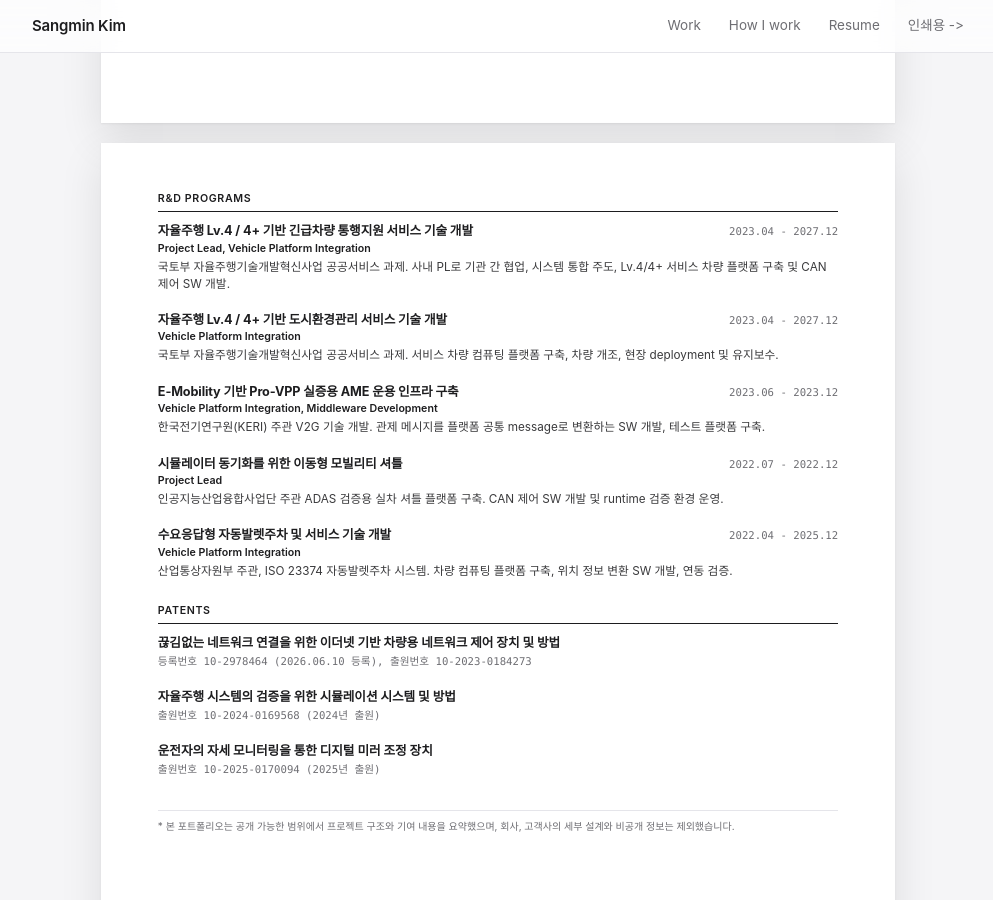
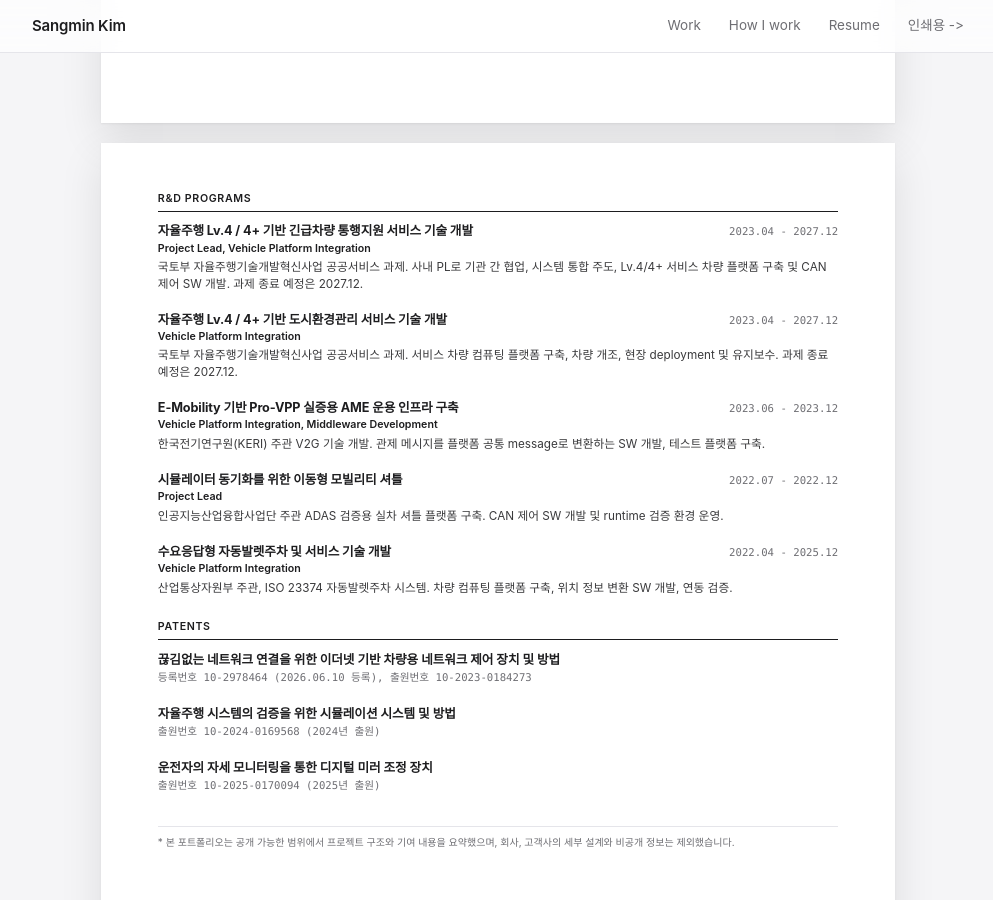
Before and after one commit to sm-kim1/sm-kim1.github.io, a Jekyll site: the page built from print.html, in a window 1280 px wide and 900 px high, scrolled down 3426 px. Shown: the whole window, without its empty margins (142-1135 px from the left). Built offline with Jekyll 4.4.1, drawn with Linux system fonts in a browser that asks for light colours; some web fonts are replaced; some of the changed text lies outside the part shown.

Commit message:
docs: clarify employer history and planned research dates

```diff
--- a/_data/data_ko.yml
+++ b/_data/data_ko.yml
@@ -39,8 +39,8 @@
   title: 경력
   info:
     - company: ACEWORKS Korea
-      time: 2021.07 - 현재
-      note: 2023.11 인수합병에 따라 ACELAB에서 사명 변경
+      time: 2023.11 - 현재
+      note: SDV본부 플랫폼개발팀, 현재 아키텍처 파트장. 2023.11.01 합병에 따라 ACELAB에서 고용승계.
       roles:
         - role: Senior Research Engineer
           time: 2023.11 - 현재
@@ -50,6 +50,10 @@
             - ROS2 자율주행 플랫폼 아키텍처 설계 및 공통 개발 환경 구축
             - 플랫폼용 ROS2 Middleware 및 Device Integration 구조 개발
             - 자율주행 차량 플랫폼 통합 및 현장 deployment 수행
+    - company: ACELAB
+      time: 2021.07 - 2023.10
+      note: 플랫폼팀
+      roles:
         - role: Research Engineer
           time: 2021.07 - 2023.10
           details: |
@@ -168,11 +172,11 @@
     - title: 자율주행 Lv.4 / 4+ 기반 긴급차량 통행지원 서비스 기술 개발
       period: 2023.04 - 2027.12
       role: Project Lead, Vehicle Platform Integration
-      summary: 국토부 자율주행기술개발혁신사업 공공서비스 과제. 사내 PL로 기관 간 협업, 시스템 통합 주도, Lv.4/4+ 서비스 차량 플랫폼 구축 및 CAN 제어 SW 개발.
+      summary: 국토부 자율주행기술개발혁신사업 공공서비스 과제. 사내 PL로 기관 간 협업, 시스템 통합 주도, Lv.4/4+ 서비스 차량 플랫폼 구축 및 CAN 제어 SW 개발. 과제 종료 예정은 2027.12.
     - title: 자율주행 Lv.4 / 4+ 기반 도시환경관리 서비스 기술 개발
       period: 2023.04 - 2027.12
       role: Vehicle Platform Integration
-      summary: 국토부 자율주행기술개발혁신사업 공공서비스 과제. 서비스 차량 컴퓨팅 플랫폼 구축, 차량 개조, 현장 deployment 및 유지보수.
+      summary: 국토부 자율주행기술개발혁신사업 공공서비스 과제. 서비스 차량 컴퓨팅 플랫폼 구축, 차량 개조, 현장 deployment 및 유지보수. 과제 종료 예정은 2027.12.
     - title: E-Mobility 기반 Pro-VPP 실증용 AME 운용 인프라 구축
       period: 2023.06 - 2023.12
       role: Vehicle Platform Integration, Middleware Development
--- a/index.html
+++ b/index.html
@@ -124,7 +124,8 @@
 <section class="block wrap" id="resume">
   <div class="sec-head"><div><span class="label">Resume</span><h2>요약</h2></div><a href="{{ '/resume/' | relative_url }}">기술경력서 전체 보기 -></a></div>
   <div class="rows">
-    <div class="row-item"><span class="k label">Career</span><div>ACEWORKS Korea (구 ACELAB), Research Engineer -> Senior Research Engineer<span class="when mono">2021.07 - 현재</span></div></div>
+    <div class="row-item"><span class="k label">Career</span><div><strong>ACEWORKS Korea</strong>, Senior Research Engineer<span class="when mono">2023.11 - 현재 / SDV본부 플랫폼개발팀</span><p class="desc">현재 아키텍처 파트장. 2023.11.01 합병에 따라 ACELAB에서 고용승계.</p></div></div>
+    <div class="row-item"><span class="k label">Career</span><div><strong>ACELAB</strong>, Research Engineer<span class="when mono">2021.07 - 2023.10 / 플랫폼팀</span></div></div>
     <div class="row-item"><span class="k label">Education</span><div>숭실대학교, Computer Science &amp; Engineering</div></div>
     <div class="row-item"><span class="k label">R&amp;D</span><div>국토부 자율주행 Lv.4/4+ 긴급차량 통행지원, 도시환경관리, KERI V2G, 자동발렛주차(ISO 23374) 등 <strong>정부 과제 5건</strong> - PL 2건 포함</div></div>
     <div class="row-item"><span class="k label">Patents</span><div>이더넷 기반 차량용 네트워크 제어 장치 (등록 10-2978464) 외 <strong>출원 2건</strong></div></div>
```
